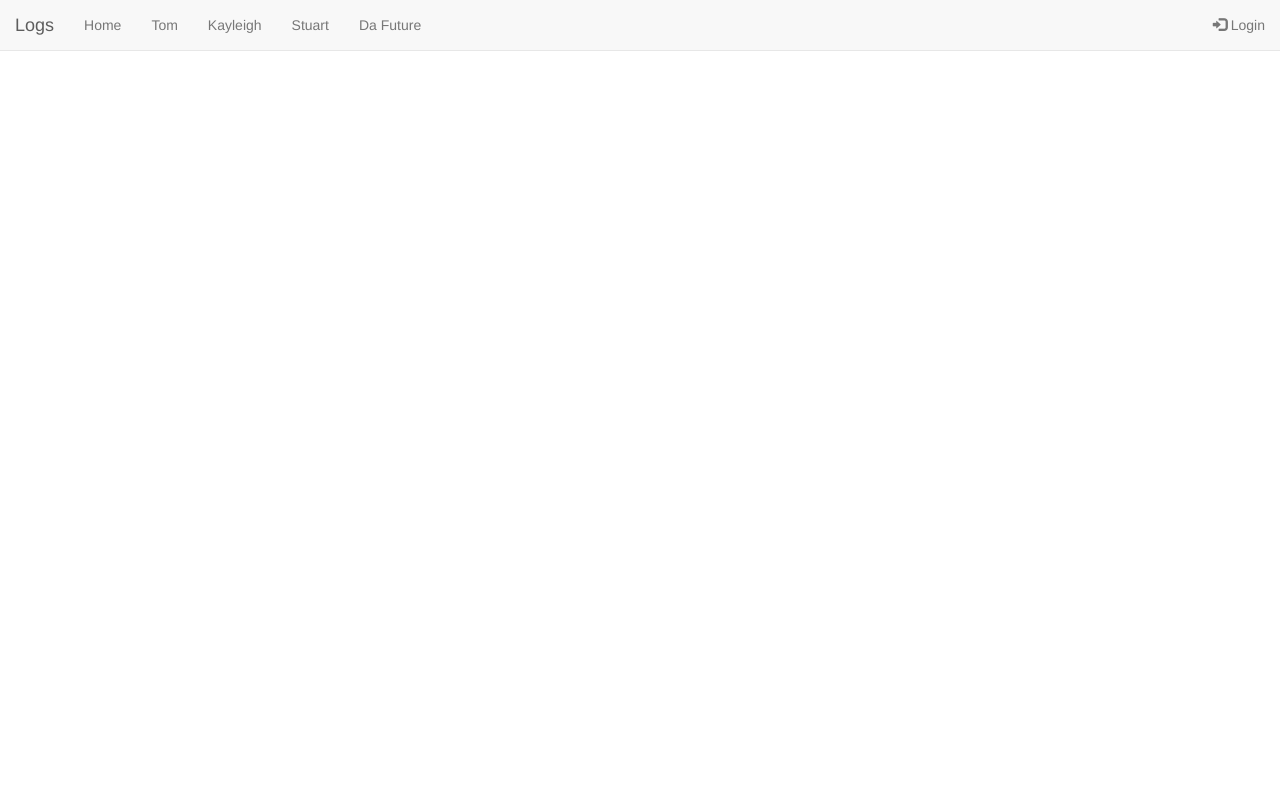
After one commit to treilly94/work_diary, a Django app: template log/templates/log/base.html in a window 1280 px wide. The commit adds this page. Run offline with Django 3.2, Linux system fonts and the light colour scheme; the template is opened without the code that fills it, so the values that code supplies are empty; some libraries are stand-ins or nearby versions.

Commit message:
creating a base html

```diff
--- /dev/null
+++ b/log/templates/log/base.html
@@ -0,0 +1,39 @@
+<html lang="en">
+<head>
+	<meta charset='utf-8'>
+	<meta name='description' content='template'>
+	<!-- Latest compiled and minified CSS -->
+	<link rel="stylesheet" href="https://maxcdn.bootstrapcdn.com/bootstrap/3.3.7/css/bootstrap.min.css">
+	<script src="https://ajax.googleapis.com/ajax/libs/jquery/3.2.1/jquery.min.js"></script>
+	<script src="https://maxcdn.bootstrapcdn.com/bootstrap/3.3.7/js/bootstrap.min.js"></script>
+	<!-- Our stylesheet -->
+	<link rel='stylesheet' type='text/css' href='css.css'>
+</head>
+<body>
+	<!--navigation-->
+	{% block nav %}
+	<nav class="navbar navbar-default navbar-fixed-top">
+		<div class="container-fluid">
+			<div class="navbar-header">
+				  <button type="button" class="navbar-toggle" data-toggle="collapse" data-target="#myNavbar">
+					<span class="icon-bar"></span>
+					<span class="icon-bar"></span>
+					<span class="icon-bar"></span>
+				  </button>
+				  <a class="navbar-brand" href="#">Logs</a>
+				</div>
+				<div class="collapse navbar-collapse" id="myNavbar">
+				  <ul class="nav navbar-nav">
+					<li>{% block nav-home %}<a href="{% url index %}">Home</a>{% endblock %}</li>
+					<li>{% block nav-tom %}<a href="{% url tom %}">Tom</a>{% endblock %}</li>
+					<li>{% block nav-kayleigh %}<a href="kayleigh.html">Kayleigh</a>{% endblock %}</li>
+					<li>{% block nav-stuart %}<a href="stuart.html">Stuart</a>{% endblock %}</li>
+					<li>{% block nav-dafuture %}<a href="future.html">Da Future</a>{% endblock %}</li>
+				</ul>
+				<ul class="nav navbar-nav navbar-right">
+					<li><a href="#"><span class="glyphicon glyphicon-log-in"></span> Login</a></li>
+				</ul>
+			</div>
+		</div>
+	</nav>
+	{% endblock %}
```
Also changed, not shown: log/templates/log/index.html (+8 -45 lines).
